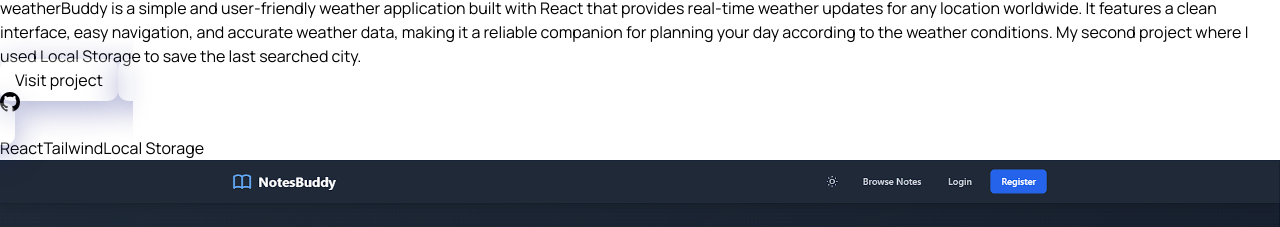
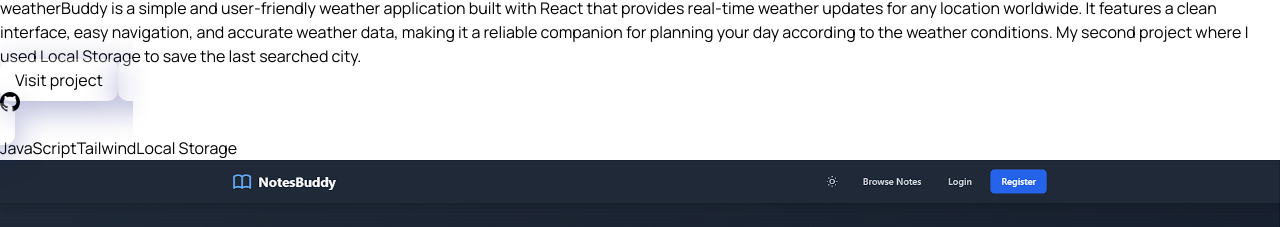
Before and after one commit to saish9901/portfolio, a React (Vite) app: page / in a window 1280 px wide. Shown: the part 3076-3303 px from the top of the page. Built offline with nearby package versions, Linux system fonts and the light colour scheme.

Commit message:
tech stack naming changed JS -> Javascript

```diff
--- a/src/components/Projects.jsx
+++ b/src/components/Projects.jsx
@@ -14,7 +14,7 @@ const projectData = [
     title: "weatherBuddy - One stop for weather updates",
     description:
       "weatherBuddy is a simple and user-friendly weather application built with React that provides real-time weather updates for any location worldwide. It features a clean interface, easy navigation, and accurate weather data, making it a reliable companion for planning your day according to the weather conditions.  My second project where I used Local Storage to save the last searched city.",
-    technologies: ["React", "Tailwind", "Local Storage"],
+    technologies: ["JavaScript", "Tailwind", "Local Storage"],
     link: "https://weatherbuddysk.netlify.app/",
     githubLink: "https://github.com/saish9901/weatherBuddy"
   },
@@ -32,7 +32,7 @@ const projectData = [
     title: "Holiday Cottages Website - Scotland",
     description:
       "As a Freelanced Web Developer at WHN Next, I created a dynamic Holiday Cottage website using WordPress. This project demonstrated my ability to leverage CMS tools to design responsive layouts, integrate plugins, and ensure seamless user experiences for online bookings and inquiries.",
-    technologies: ["CSS", "JS", "Wordpress"],
+    technologies: ["CSS", "JavaScript", "Wordpress"],
     link: "https://saltydogholidays.co.uk/"
   },
   {
@@ -40,7 +40,7 @@ const projectData = [
     title: "Bartender Website Project",
     description:
       "As a Freelanced Web Developer at WHN Next, I developed a visually appealing bartender website using WordPress. This project highlighted my expertise in crafting responsive designs, customizing themes, and optimizing user interfaces to showcase services effectively and attract potential clients.",
-    technologies: ["CSS", "JS", "Wordpress"],
+    technologies: ["CSS", "JavaScript", "Wordpress"],
     link: "https://theidealbartendergoa.com/"
   },
   {
@@ -48,7 +48,7 @@ const projectData = [
     title: "Cloned Grocery Website Project",
     description:
       "As an intern at KGN Technologies Pvt. Ltd., I cloned a fully responsive grocery website using HTML, CSS, and JavaScript. This project highlights my expertise in front-end development, including design replication and interactivity implementation. Check out the live project here, showcasing my skills in creating user-friendly web interfaces.",
-    technologies: ["HTML", "CSS", "JS"],
+    technologies: ["HTML", "CSS", "JavaScript"],
     link: "https://sknaikv.github.io/grocery_site/index.html"
   },
   {
@@ -56,7 +56,7 @@ const projectData = [
     title: "H.R. & Factories Consultant Website Project",
     description:
       "During my internship at KGN Technologies Pvt. Ltd., I contributed to developing a professional website for H.R. & Factories Consultant. This project focused on creating a user-friendly interface using HTML, CSS, and JavaScript to deliver a responsive and informative platform tailored to client needs.",
-    technologies: ["HTML", "CSS", "JS"],
+    technologies: ["HTML", "CSS", "JavaScript"],
     link: "https://sknaikv.github.io/vi-testing2/"
   },
 ];
```
